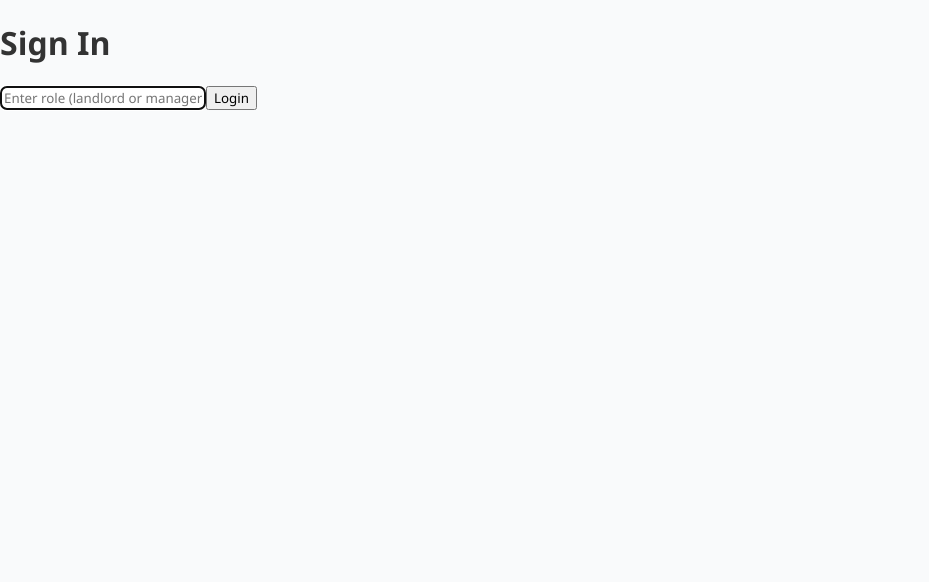
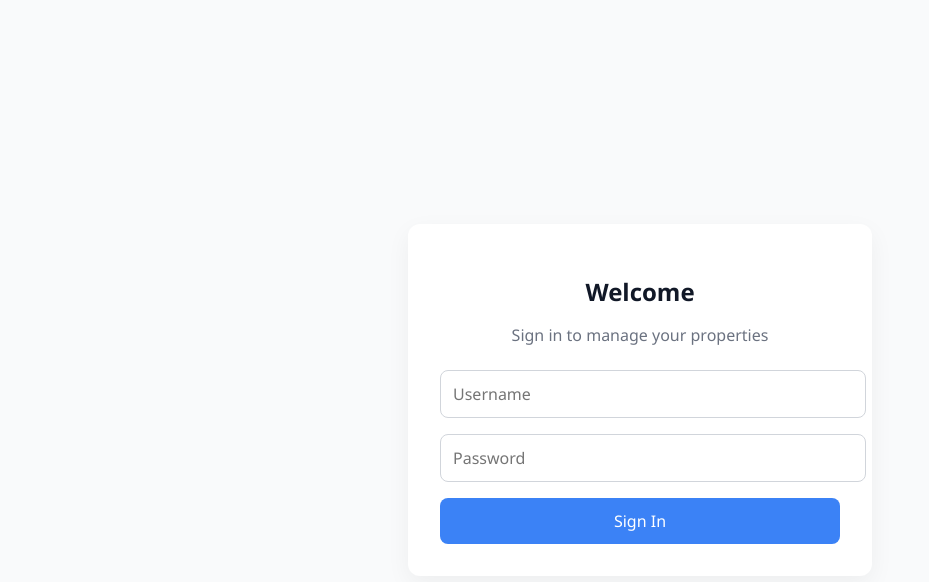
Before and after one commit to tsteinbaugh/property-manager-landlord-app, a React (Vite) app in the folder frontend/: page / in a window 1280 px wide. Shown: the top 582 px of the page, without its empty margins (0-929 px from the left). Built offline with nearby package versions, Linux system fonts and the light colour scheme.

Commit message:
centered sign in page, added username/password fields (not tied to anything yet), updated Add Property 'Save'

```diff
--- a/frontend/src/components/AddPropertyModal.jsx
+++ b/frontend/src/components/AddPropertyModal.jsx
@@ -11,16 +11,12 @@ export default function AddPropertyModal({ onClose, onSave }) {
   const [squareFeet, setSquareFeet] = useState('');
 
 
+  const isFormValid = [address, city, state, zip, bedrooms, bathrooms, squareFeet].every(
+    (field) => field.trim() !== ''
+  );
+
   const handleSubmit = () => {
-    if (
-      !address.trim() ||
-      !city.trim() ||
-      !state.trim() ||
-      !zip.trim() ||
-      !bedrooms.trim() ||
-      !bathrooms.trim() ||
-      !squareFeet.trim()
-    ) {
+    if (!isFormValid) {
       alert('Please fill in all fields before saving.');
       return;
     }
@@ -89,7 +85,7 @@ export default function AddPropertyModal({ onClose, onSave }) {
 
         <div className={styles.buttonRow}>
           <button onClick={onClose} className={styles.secondaryButton}>Cancel</button>
-          <button onClick={handleSubmit} className={styles.primaryButton}>Save</button>
+          <button onClick={handleSubmit} className={styles.primaryButton} disabled={!isFormValid}>Save</button>
         </div>
       </div>
     </div>
--- a/frontend/src/components/AddPropertyModal.module.css
+++ b/frontend/src/components/AddPropertyModal.module.css
@@ -42,8 +42,9 @@
   transition: background-color 0.2s ease;
 }
 
-.primaryButton:hover {
-  background-color: #2563eb;
+.primaryButton:disabled {
+  background-color: #cbd5e1; /* muted gray-blue */
+  cursor: not-allowed;
 }
 
 .secondaryButton {
--- a/frontend/src/pages/SignIn.jsx
+++ b/frontend/src/pages/SignIn.jsx
@@ -1,48 +1,47 @@
+import { useState } from 'react';
 import { useNavigate } from 'react-router-dom';
-import { useState } from 'react';
+import styles from './SignIn.module.css';
 
 export default function SignIn({ setRole }) {
-  const [input, setInput] = useState('');
+  const [username, setUsername] = useState('');
+  const [password, setPassword] = useState('');
   const navigate = useNavigate();
 
-  const handleLogin = () => {
-    const trimmed = input.trim().toLowerCase();
-    if (trimmed === 'landlord') {
-      setRole('landlord');
-      navigate('/dashboard');
-    } else if (trimmed === 'manager') {
-      setRole('property_manager');
-      navigate('/dashboard');
-    } else {
-      alert('Enter landlord or manager');
+  const handleSignIn = () => {
+    if (!username || !password) {
+      alert('Please enter both username and password.');
+      return;
     }
+
+    // You can add real auth logic here later
+    setRole('landlord'); // temporary default
+    navigate('/dashboard');
   };
 
   return (
-    <div className="min-h-screen flex items-center justify-center bg-gray-100">
-      <div className="p-6 bg-white rounded shadow">
-        <h1 className="text-xl font-bold mb-4 text-center">Sign In</h1>
-        <form
-          onSubmit={(e) => {
-            e.preventDefault();
-            handleLogin();
-          }}
-        >
-          <input
-            type="text"
-            placeholder="Enter role (landlord or manager)"
-            value={input}
-            onChange={(e) => setInput(e.target.value)}
-            className="border p-2 w-full mb-4"
-            autoFocus
-          />
-          <button
-            type="submit"
-            className="bg-blue-500 text-white px-4 py-2 rounded w-full"
-          >
-            Login
-          </button>
-        </form>
+    <div className={styles.signInContainer}>
+      <div className={styles.card}>
+        <h2 className={styles.heading}>Welcome</h2>
+        <p className={styles.subtext}>Sign in to manage your properties</p>
+
+        <input
+          type="text"
+          placeholder="Username"
+          value={username}
+          onChange={(e) => setUsername(e.target.value)}
+          className={styles.input}
+        />
+        <input
+          type="password"
+          placeholder="Password"
+          value={password}
+          onChange={(e) => setPassword(e.target.value)}
+          className={styles.input}
+        />
+
+        <button onClick={handleSignIn} className={styles.button}>
+          Sign In
+        </button>
       </div>
     </div>
   );
--- /dev/null
+++ b/frontend/src/pages/SignIn.module.css
@@ -0,0 +1,54 @@
+.signInContainer {
+  height: 100vh;
+  display: flex;
+  justify-content: center;
+  align-items: center;
+  background-color: #f9fafb;
+}
+
+.card {
+  background-color: #ffffff;
+  padding: 2rem;
+  border-radius: 12px;
+  box-shadow: 0 8px 24px rgba(0, 0, 0, 0.05);
+  width: 100%;
+  max-width: 400px;
+  text-align: center;
+}
+
+.heading {
+  font-size: 1.5rem;
+  margin-bottom: 0.5rem;
+  color: #111827;
+}
+
+.subtext {
+  font-size: 1rem;
+  color: #6b7280;
+  margin-bottom: 1.5rem;
+}
+
+.input {
+  width: 100%;
+  padding: 0.75rem;
+  margin-bottom: 1rem;
+  border: 1px solid #d1d5db;
+  border-radius: 8px;
+  font-size: 1rem;
+}
+
+.button {
+  width: 100%;
+  padding: 0.75rem;
+  background-color: #3b82f6;
+  color: white;
+  border: none;
+  border-radius: 8px;
+  font-size: 1rem;
+  cursor: pointer;
+  transition: background-color 0.2s ease;
+}
+
+.button:hover {
+  background-color: #2563eb;
+}
```
